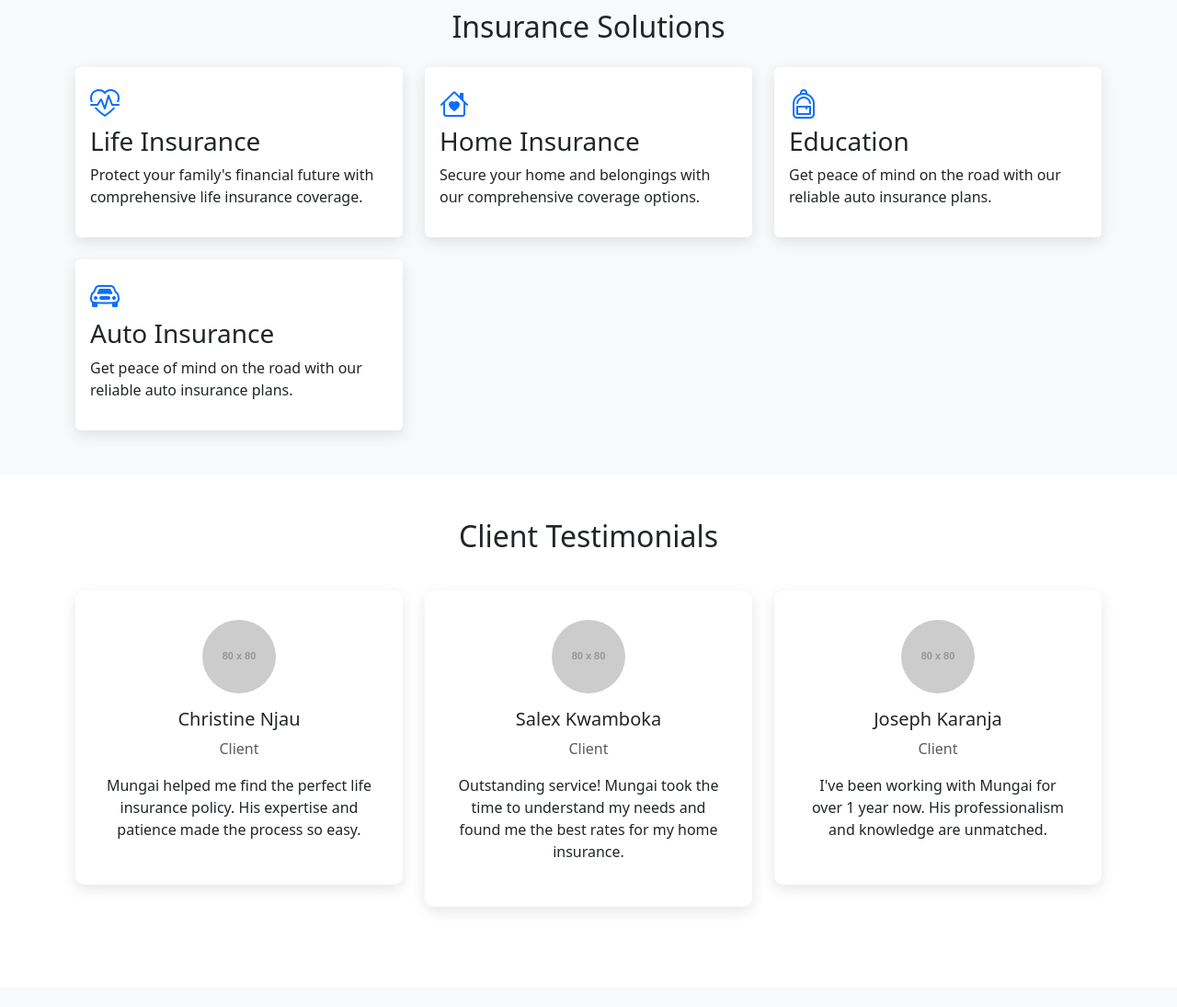
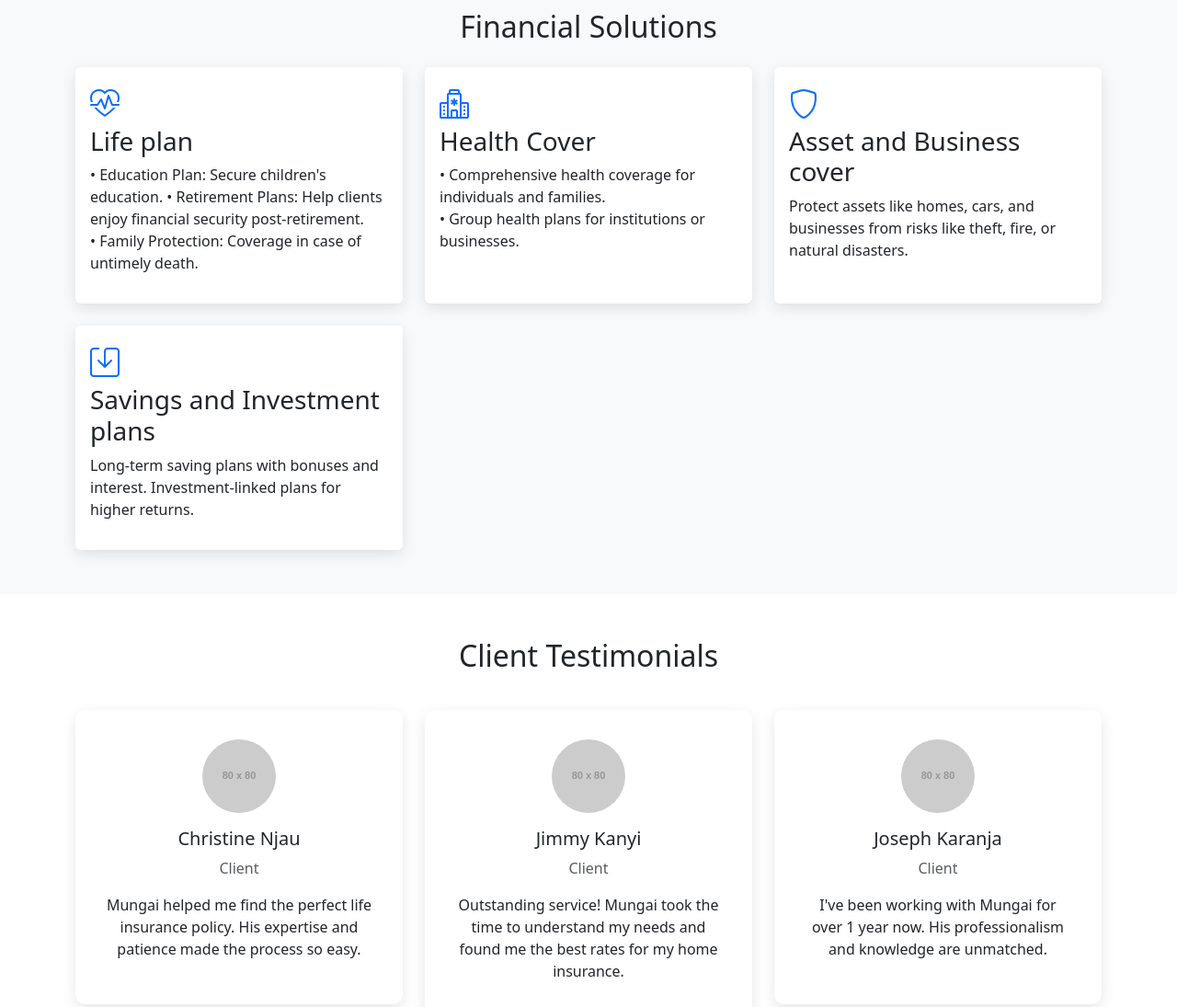
Before and after one commit to its-gutheras/I_am_Mungai_Kanyi, a plain HTML site: page index.html in a window 1280 px wide. Shown: the part 1360-2455 px from the top of the page at 92% size. Drawn offline with nearby package versions, Linux system fonts and the light colour scheme; placeholder pictures from the web are drawn by us.

Commit message:
Add files via upload

```diff
--- a/index.html
+++ b/index.html
@@ -89,41 +89,52 @@
     <!-- Services Section -->
     <section id="services" class="py-5 bg-light">
         <div class="container">
-            <h2 class="text-center mb-4">Insurance Solutions</h2>
+            <h2 class="text-center mb-4">Financial Solutions
+            </h2>
             <div class="row g-4">
                 <div class="col-md-4">
                     <div class="card h-100">
                         <div class="card-body">
                             <i class="bi bi-heart-pulse fs-2 text-primary mb-3"></i>
-                            <h3>Life Insurance</h3>
-                            <p>Protect your family's financial future with comprehensive life insurance coverage.</p>
+                            <h3>Life plan</h3>
+                            <p>
+                                • Education Plan: Secure children's education.</i>
+                                • Retirement Plans: Help clients enjoy financial security post-retirement.</i> <br>
+                                • Family Protection: Coverage in case of untimely death.</i>
+                            </p>
                         </div>
                     </div>
                 </div>
                 <div class="col-md-4">
                     <div class="card h-100">
                         <div class="card-body">
-                            <i class="bi bi-house-heart fs-2 text-primary mb-3"></i>
-                            <h3>Home Insurance</h3>
-                            <p>Secure your home and belongings with our comprehensive coverage options.</p>
+                            <i class="bi bi-hospital fs-2 text-primary mb-3"></i>
+                            <h3>Health Cover</h3>
+                            <p>
+                                • Comprehensive health coverage for individuals and families. <br>
+                                • Group health plans for institutions or businesses.
+                            </p>
                         </div>
                     </div>
                 </div>
                 <div class="col-md-4">
                     <div class="card h-100">
                         <div class="card-body">
-                            <i class="bi bi-backpack fs-2 text-primary mb-3"></i>
-                            <h3>Education</h3>
-                            <p>Get peace of mind on the road with our reliable auto insurance plans.</p>
+                            <i class="bi bi-shield fs-2 text-primary mb-3"></i>
+                            <h3>Asset and Business cover</h3>
+                            <p>Protect assets like homes, cars, and businesses from risks like theft, fire, or natural disasters.
+                            </p>
                         </div>
                     </div>
                 </div>
                 <div class="col-md-4">
                     <div class="card h-100">
                         <div class="card-body">
-                            <i class="bi bi-car-front fs-2 text-primary mb-3"></i>
-                            <h3>Auto Insurance</h3>
-                            <p>Get peace of mind on the road with our reliable auto insurance plans.</p>
+                            <i class="bi bi-save fs-2 text-primary mb-3"></i>
+                            <h3>Savings and Investment plans</h3>
+                            <p>Long-term saving plans with bonuses and interest.
+                                Investment-linked plans for higher returns.
+                            </p>
                         </div>
                     </div>
                 </div>
@@ -187,7 +198,7 @@
                     </ul>
                 </div>
                 <div class="col-md-6">
-                    <h5>Connect With Me</h5>
+                    <h5 class="mb-4">Connect With Me</h5>
                     <div class="social-links">
                         <a href="#" class="text-light me-3"><i class="bi bi-linkedin"></i></a>
                         <a href="#" class="text-light me-3"><i class="bi bi-facebook"></i></a>
--- a/main.js
+++ b/main.js
@@ -31,7 +31,7 @@ const testimonials = [
         role: "Client"
     },
     {
-        name: "Salex Kwamboka",
+        name: "Jimmy Kanyi",
         image: "https://placehold.co/80x80",
         text: "Outstanding service! Mungai took the time to understand my needs and found me the best rates for my home insurance.",
         role: "Client"
```
